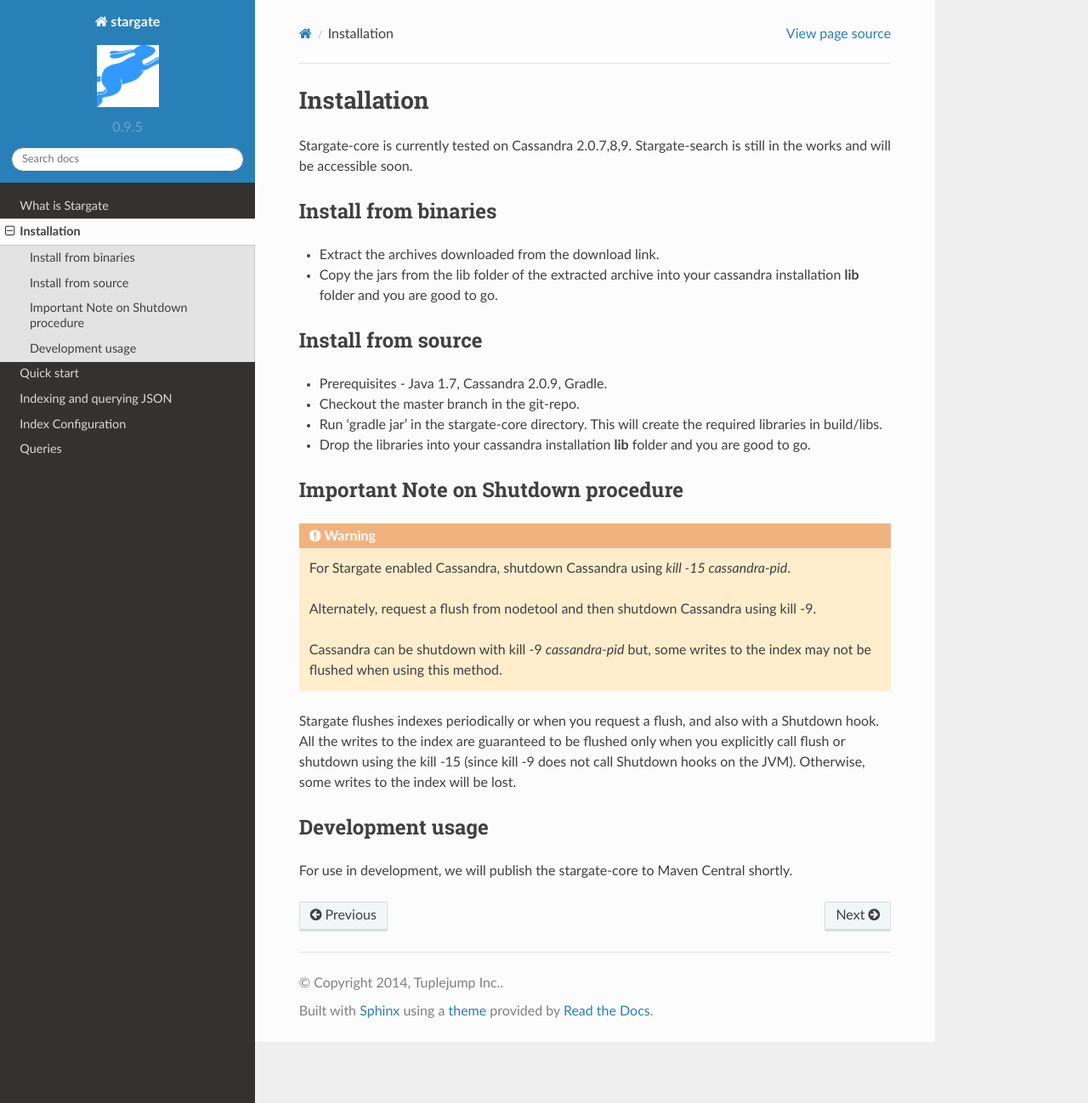
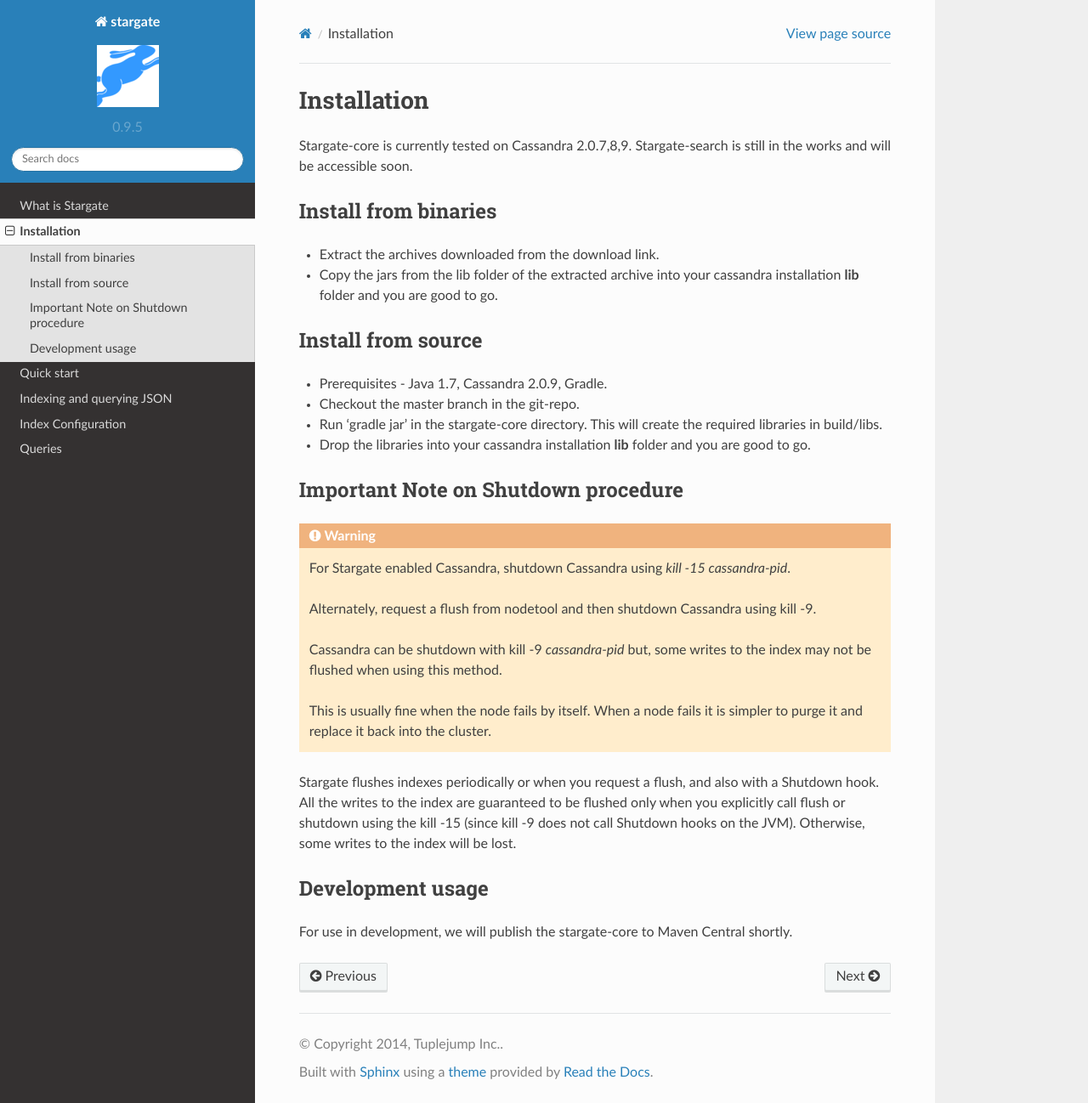
Before and after one commit to tuplejump/stargate-core, a Sphinx documentation site: the page built from docs/source/install.rst, in a window 1280 px wide and 1298 px high. Shown: the whole window at 85% size. Built offline with Sphinx 7.4.7 and the Read the Docs theme 2.0.0, drawn with Linux system fonts in a browser that asks for light colours.

Commit message:
Update install.rst

```diff
--- a/docs/source/install.rst
+++ b/docs/source/install.rst
@@ -31,6 +31,8 @@
 
 	Cassandra can be shutdown with kill -9 *cassandra-pid* but, some writes to the index may not be flushed when using this method.
 
+	This is usually fine when the node fails by itself. When a node fails it is simpler to purge it and replace it back into the cluster.
+
 Stargate flushes indexes periodically or when you request a flush, and also with a Shutdown hook. All the writes to the index are guaranteed to be flushed only when you explicitly call flush or shutdown using the kill -15 (since kill -9 does not call Shutdown hooks on the JVM). Otherwise, some writes to the index will be lost.
 
 Development usage
```
